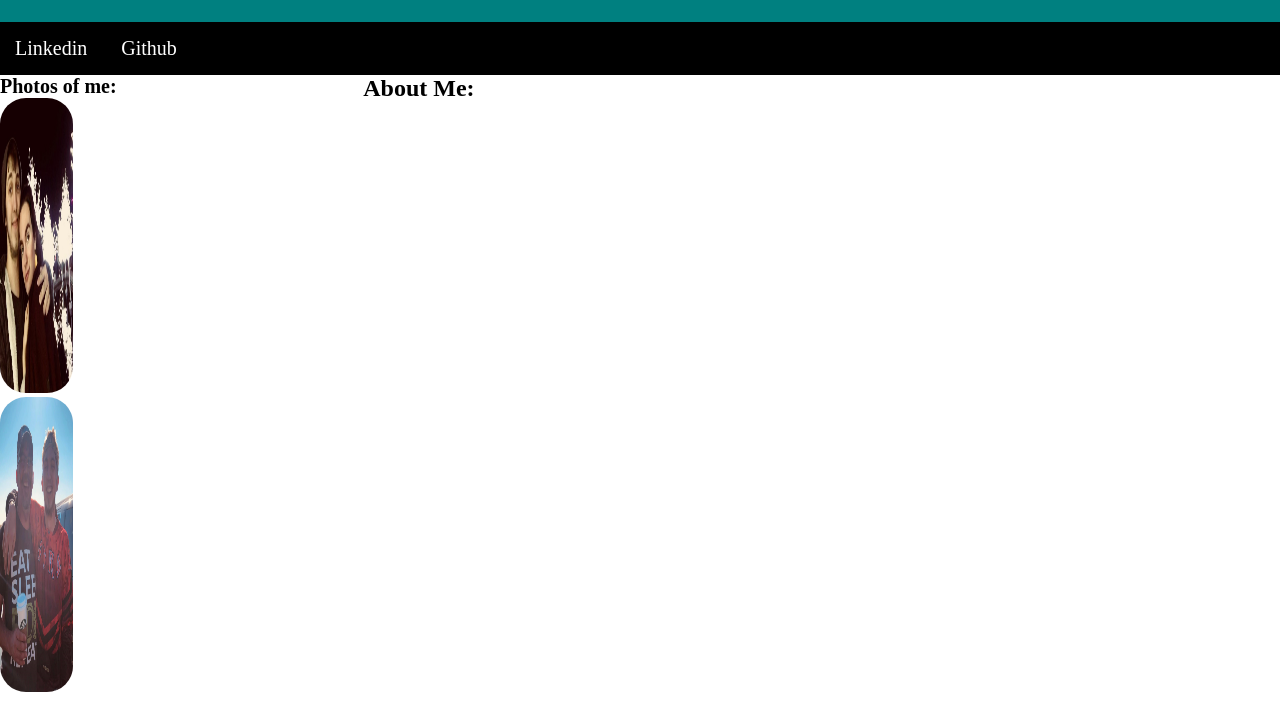
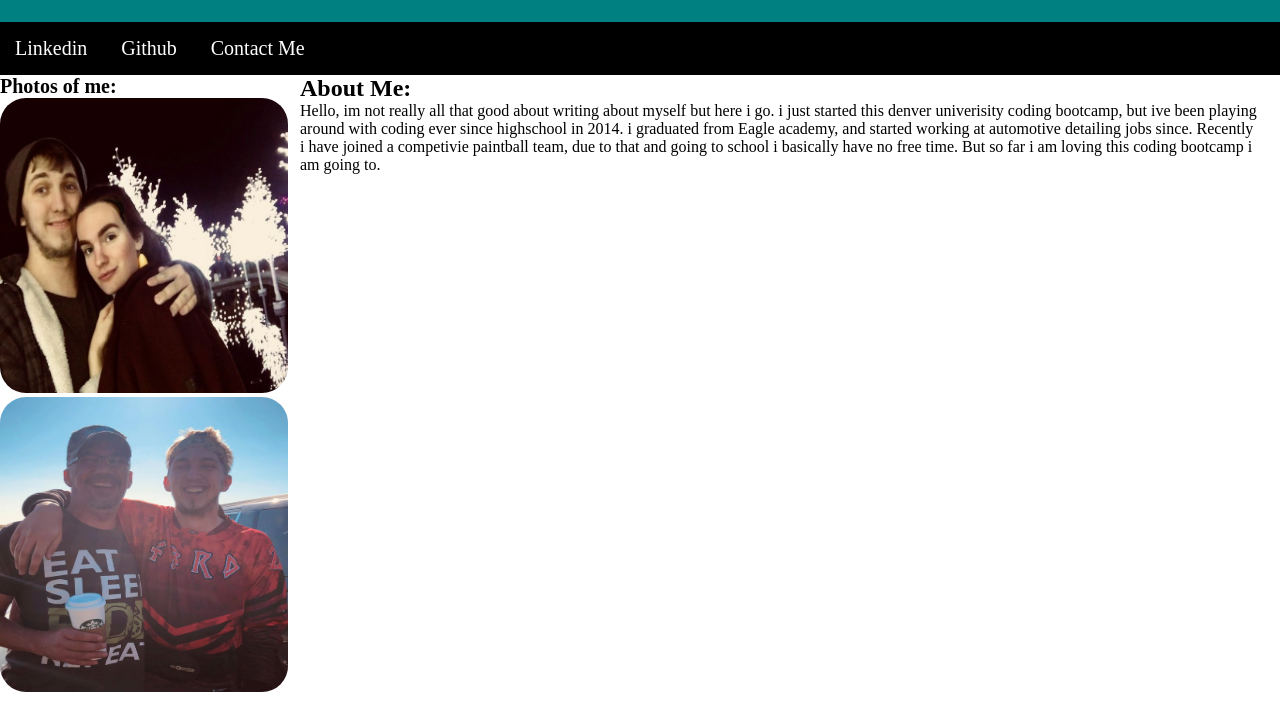
Before and after one commit to baystaub/02-Advanced-CSS-Portfolio, a plain HTML site: page index.html in a window 1280 px wide. Shown: the part 91-800 px from the top of the page. Drawn offline with Linux system fonts and the light colour scheme.

Commit message:
added contact-me file finshes up some css and html coding

```diff
--- a/index.html
+++ b/index.html
@@ -19,7 +19,7 @@
         <li>
           <a target='blank' href="https://www.linkedin.com/in/bailey-staub-9a169b205/">Linkedin</a>
           <a target='blank' href="https://github.com/baystaub">Github</a>
-        <a target='blank' href=""></a>
+          <a target='blank' href="">Contact Me</a>
         </li>
       </ul>
   </div>
@@ -30,11 +30,28 @@
       <div class='image1'><img src="img\24294081_10214872095706041_5089845292534275818_n.jpg"> </div>
       <div class='image1'><img src="img\paintball.jpg"></div>
     </main>
-  <main  class='aboutme'>
+    <main class='aboutme'>
       <h2>About Me:</h2>
-    <p></p>
+      <p>
+        Hello, im not really all that good about writing about myself but here i go.
+        i just started this denver univerisity coding bootcamp, but ive been playing around with coding ever since
+        highschool in 2014.
+        i graduated from Eagle academy, and started working at automotive detailing jobs since.
+        Recently i have joined a competivie paintball team, due to that and going to school i basically have no free
+        time.
+        But so far i am loving this coding bootcamp i am going to.
+      </p>
     </main>
   </div>
+  <main class='contactme'>
+    <section>
+
+    </section>
+
+  </main>
+
+
+
 </body>
 
 </html>
--- a/style.css
+++ b/style.css
@@ -44,26 +44,33 @@ main h1{
   display: flex;
 }
 
-.images{
+.Images{
 display: flex;
-flex-direction: row;
-justify-content: center;
-align-items: center;
+flex-direction: column;
+width: 300px;
+height: 300px;
 }
 .Images h3{
   font-size: 20px;
 }
 .image1 img {
 border: transparent;
-width: 20%;
+width: 96%;
 height: 295px;
 border-radius: 26px 26px 26px 26px;
 background-color: white;
 flex: 25%;
 }
 
+
+h2 {
+  display: flex;
+  float: left;
+}
 .aboutme{
- display: flex;
- flex-direction: row;
- text-align: 0 auto;
+  display: flex;
+  flex-direction: column;
+  text-align: 0 auto;
+  width: 75%;
+  height: 250px;
 }
```
Also changed, not shown: contact me/contact-me.html (added, +38 -0 lines). Lines whose indentation alone changed are shown as unchanged.
